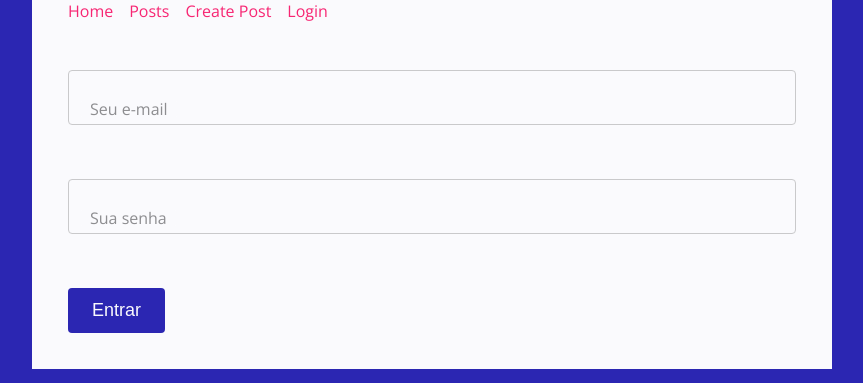
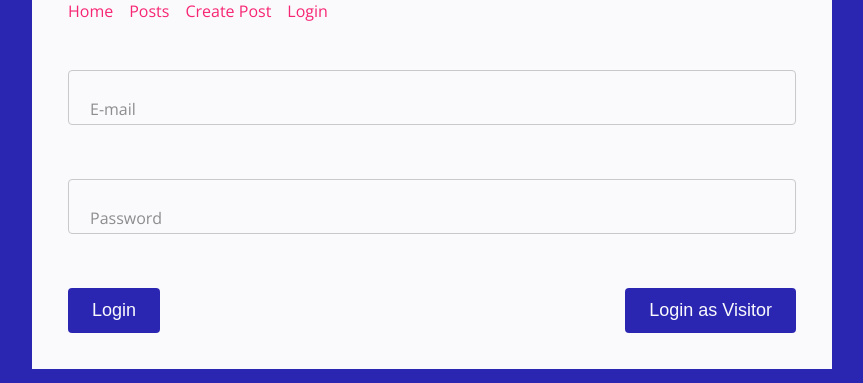
Before and after one commit to Andreeehh/crud-posts, a Next.js app: page /login in a window 1280 px wide. Shown: the part 128-511 px from the top of the page, without its empty margins (208-1071 px from the left). Built offline with nearby package versions, Linux system fonts and the light colour scheme; no server answers; some icons are missing.

Commit message:
Login de visitante

```diff
--- a/src/components/Button/index.tsx
+++ b/src/components/Button/index.tsx
@@ -1,5 +1,6 @@
 import { ButtonHTMLAttributes } from 'react';
 import * as Styled from './styles';
+import { useSession } from 'next-auth/client';
 
 export type ButtonProps = {
   children: React.ReactNode;
@@ -16,6 +17,7 @@ export const Button = ({
   icon,
   color = 'primary',
 }: ButtonProps) => {
+  const [session] = useSession();
   const handleClick = () => {
     if (onClick) {
       onClick();
@@ -23,7 +25,11 @@ export const Button = ({
   };
 
   return (
-    <Styled.Button disabled={disabled} onClick={handleClick} color={color}>
+    <Styled.Button
+      disabled={disabled || session?.user?.name == 'Visitor'}
+      onClick={handleClick}
+      color={color}
+    >
       {children}
       {!!icon && icon}
     </Styled.Button>
--- a/src/components/FormLogin/index.tsx
+++ b/src/components/FormLogin/index.tsx
@@ -1,7 +1,7 @@
 import React, { useState } from 'react';
 import { Email } from '@styled-icons/material-outlined/Email';
 import { Password } from '@styled-icons/material-outlined/Password';
-
+import * as StyledButton from '../Button/styles';
 import { TextInput } from '../TextInput';
 import * as Styled from './styles';
 import { Button } from '../Button';
@@ -27,11 +27,17 @@ export const FormLogin = ({ errorMessage, onLogin }: FormLoginProps) => {
     setLoading(false);
   };
 
+  const onClickVisitorButton = (event: React.MouseEvent) => {
+    event.preventDefault();
+    setEmail('visitor@email.com');
+    setPassword('visitor@email.com');
+  };
+
   return (
     <Styled.Wrapper onSubmit={handleSubmit}>
       <TextInput
         name="user-identifier"
-        label="Seu e-mail"
+        label="E-mail"
         onInputChange={(v) => setEmail(v)}
         value={email}
         icon={<Email />}
@@ -39,7 +45,7 @@ export const FormLogin = ({ errorMessage, onLogin }: FormLoginProps) => {
       />
       <TextInput
         name="user-password"
-        label="Sua senha"
+        label="Password"
         onInputChange={(v) => setPassword(v)}
         value={password}
         icon={<Password />}
@@ -51,7 +57,10 @@ export const FormLogin = ({ errorMessage, onLogin }: FormLoginProps) => {
       )}
 
       <Styled.ButtonWrapper>
-        <Button disabled={loading}>{loading ? 'Aguarde...' : 'Entrar'}</Button>
+        <Button disabled={loading}>{loading ? 'Wait...' : 'Login'}</Button>
+        <StyledButton.Button onClick={onClickVisitorButton} color="primary">
+          Login as Visitor
+        </StyledButton.Button>
       </Styled.ButtonWrapper>
     </Styled.Wrapper>
   );
--- a/src/components/FormLogin/styles.ts
+++ b/src/components/FormLogin/styles.ts
@@ -2,7 +2,11 @@ import styled, { css } from 'styled-components';
 
 export const Wrapper = styled.form``;
 
-export const ButtonWrapper = styled.div``;
+export const ButtonWrapper = styled.div`
+  display: flex;
+  align-items: center;
+  justify-content: space-between;
+`;
 
 export const ErrorMessage = styled.p`
   ${({ theme }) => css`
--- a/src/components/Menu/index.tsx
+++ b/src/components/Menu/index.tsx
@@ -39,7 +39,7 @@ export const Menu = () => {
 
       {session ? (
         <a href="#" onClick={handleClick}>
-          Sair
+          Logout
         </a>
       ) : (
         <Link
--- a/src/pages/index.tsx
+++ b/src/pages/index.tsx
@@ -7,7 +7,7 @@ export default function Index() {
 
   return (
     <Wrapper>
-      <h1>Olá {session?.user?.name || ''}</h1>
+      <h1>Hello {session?.user?.name || ''}</h1>
     </Wrapper>
   );
 }
--- a/src/pages/open-route.tsx
+++ b/src/pages/open-route.tsx
@@ -9,9 +9,9 @@ export default function OpenRoutePage() {
       <h1>Essa rota é aberta</h1>
 
       {session?.user?.name ? (
-        <p>Olá {session.user.name}.</p>
+        <p>Hello {session.user.name}.</p>
       ) : (
-        <p>Olá, você ainda não fez login.</p>
+        <p>Hello, você ainda não fez login.</p>
       )}
     </Wrapper>
   );
--- a/src/templates/Home/index.tsx
+++ b/src/templates/Home/index.tsx
@@ -6,7 +6,7 @@ export const HomeTemplate = () => {
 
   return (
     <Wrapper>
-      <h1>Olá {session?.user?.name || 'ninguém'}</h1>
+      <h1>Hello {session?.user?.name || 'ninguém'}</h1>
     </Wrapper>
   );
 };
```
Also changed, not shown: src/components/FormPost/index.tsx (+5 -3 lines), src/templates/Posts/index.tsx (+7 -4 lines).
